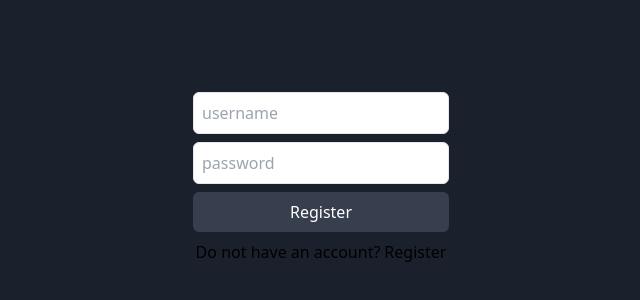
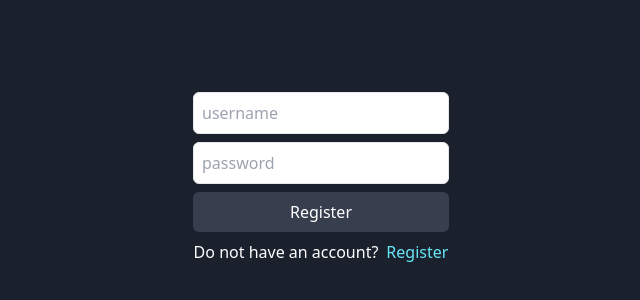
Before and after one commit to Vedant817/Chat-App-MERN, a React (Vite) app in the folder client/: page / in a window 1280 px wide. Shown: the part 222-522 px from the top of the page, without its empty margins (319-959 px from the left). Built offline with nearby package versions, Linux system fonts and the light colour scheme; no server answers.

Commit message:
Making Routes

```diff
--- a/client/src/App.jsx
+++ b/client/src/App.jsx
@@ -1,17 +1,24 @@
 import axios from "axios"
 import context from "./UserContext";
-import Routes from "./Routes";
+import Register from "./Register";
+// import Routes from "./Routes";
 import "./App.css";
+import {BrowserRouter, Route, Routes} from 'react-router-dom';
+import Login from './Login';
 
 function App() {
   axios.defaults.baseURL = 'http://localhost:4000';
   axios.defaults.withCredentials = true; //! Helps in using our cookies
   return (
     <>
-
-      <context.UserContextProvider>
-        <Routes />
-      </context.UserContextProvider>
+    <BrowserRouter>
+      <div>
+        <Routes>
+          <Route path="/" element={<Register />} />
+          <Route path="/login" element={<Login />} />
+        </Routes>
+      </div>
+    </BrowserRouter>
     </>
   )
 }
--- a/client/src/Components/MainContainer.jsx
+++ b/client/src/Components/MainContainer.jsx
@@ -1,4 +1,3 @@
-import React from 'react'
 import Sidebar from './Sidebar'
 import WorkArea from './WorkArea'
 
--- a/client/src/Components/Sidebar.jsx
+++ b/client/src/Components/Sidebar.jsx
@@ -1,4 +1,3 @@
-import React from 'react'
 import './myStyle.css';
 import AccountCircleIcon from '@mui/icons-material/AccountCircle';
 import { IconButton } from '@mui/material';
--- a/client/src/Components/WorkArea.jsx
+++ b/client/src/Components/WorkArea.jsx
@@ -1,4 +1,3 @@
-import React from 'react'
 import './myStyle.css'
 
 function WorkArea() {
--- a/client/src/Register.jsx
+++ b/client/src/Register.jsx
@@ -32,9 +32,9 @@ const Register = () => {
                             </div>
                         )}
                         {isLoginOrRegister === 'login' && (
-                            <div>
-                                Do not have an account?
-                                <button className="ml-1" onClick={() => setIsLoginOrRegister('register')}>
+                            <div className="text-white text-base">
+                                <span className="mr-1">Do not have an account?</span>
+                                <button className="ml-1 text-cyan-300" onClick={() => setIsLoginOrRegister('register')}>
                                     Register
                                 </button>
                             </div>
```
Also changed, not shown: client/src/Login.jsx (+5 -7 lines).
